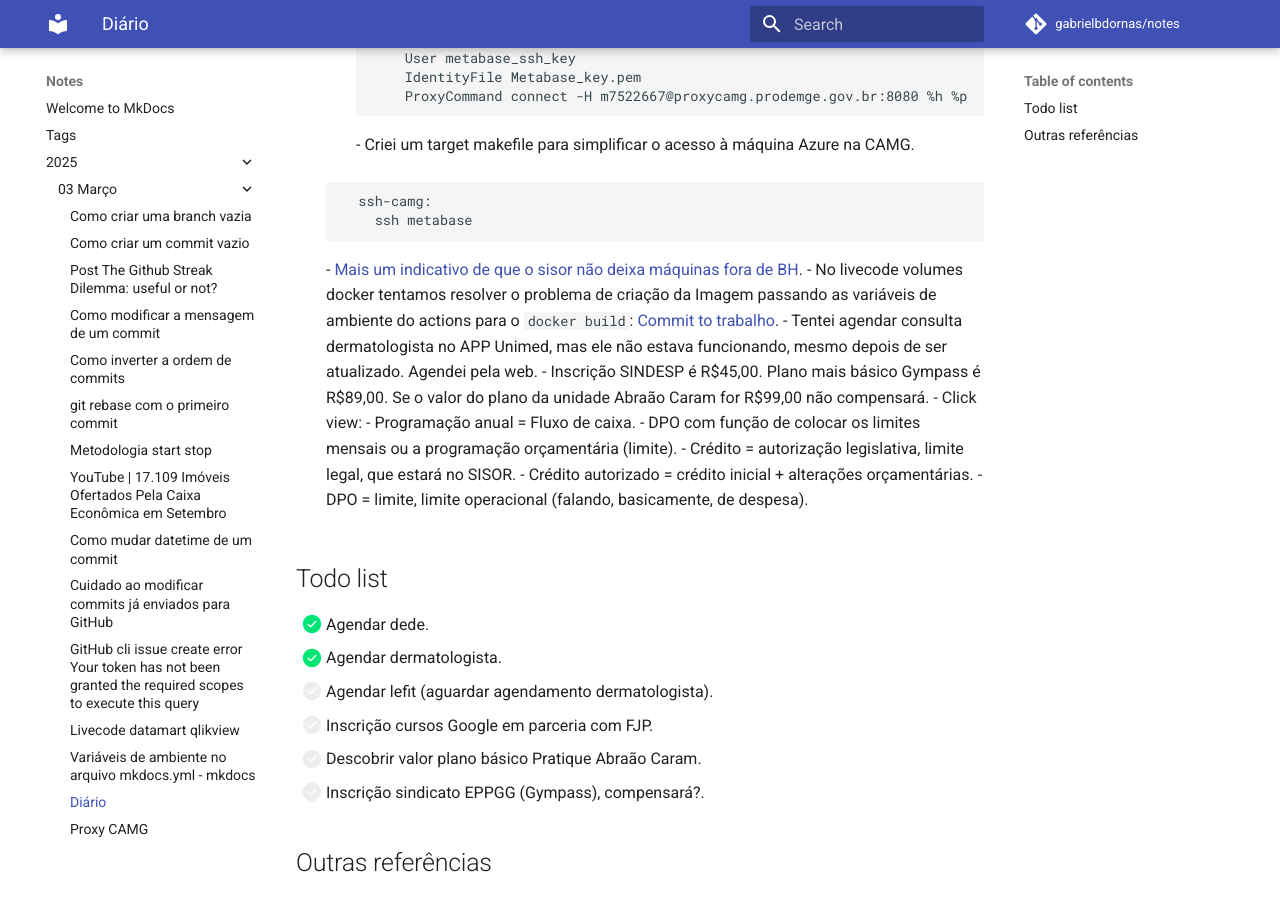
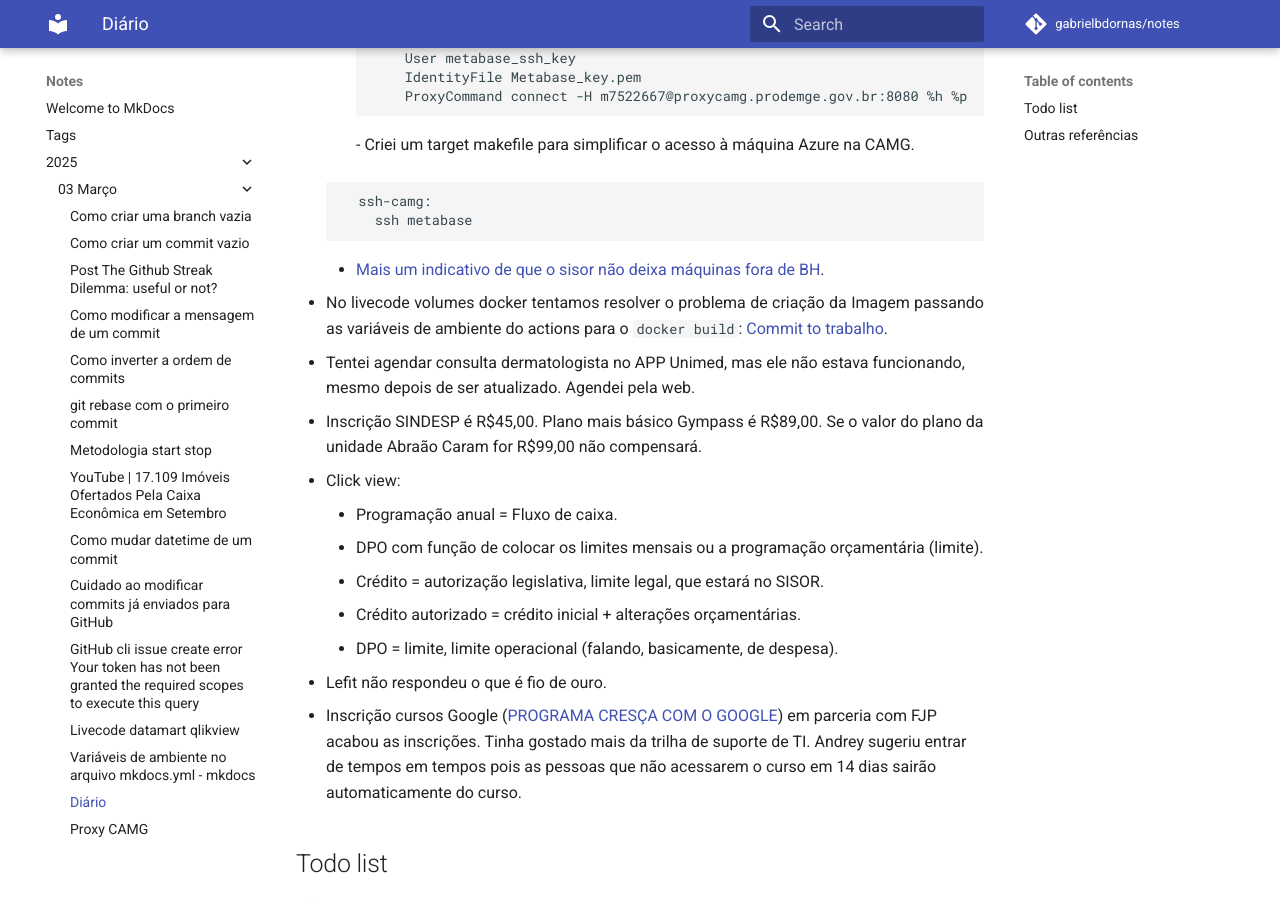
Before and after one commit to gabrielbdornass/notes2, an MkDocs documentation site: the page built from docs/2025/03_Março/20250320_diario.md, in a window 1280 px wide and 900 px high, scrolled down 396 px. Built offline with MkDocs 1.6.1 and Material for MkDocs 9.7.7, drawn with Linux system fonts in a browser that asks for light colours; comment, search, counter and statistics services are not loaded.

Commit message:
Melhora diário 20/03/2025

````diff
--- a/docs/2025/03_Março/20250320_diario.md
+++ b/docs/2025/03_Março/20250320_diario.md
@@ -23,7 +23,9 @@ tags:
         ssh-camg:
           ssh metabase
       ```
+
     - [Mais um indicativo de que o sisor não deixa máquinas fora de BH](https://github.com/splor-mg/dados-sisor-2025/issues/9#issuecomment-2740514275).
+
 - No livecode volumes docker tentamos resolver o problema de criação da Imagem passando as variáveis de ambiente do actions para o `docker build`: [Commit to trabalho](https://github.com/splor-mg/volumes-docker/commit/9f9eb2fb5b6019af54b23f094932f8a7732296e9).
 - Tentei agendar consulta dermatologista no APP Unimed, mas ele não estava funcionando, mesmo depois de ser atualizado. Agendei pela web.
 - Inscrição SINDESP é R$45,00. Plano mais básico Gympass é R$89,00. Se o valor do plano da unidade Abraão Caram for R$99,00 não compensará.
@@ -33,15 +35,18 @@ tags:
     - Crédito = autorização legislativa, limite legal, que estará no SISOR.
       - Crédito autorizado = crédito inicial + alterações orçamentárias.
     - DPO = limite, limite operacional (falando, basicamente, de despesa).
+- Lefit não respondeu o que é fio de ouro.
+- Inscrição cursos Google ([PROGRAMA CRESÇA COM O GOOGLE](https://fjp.mg.gov.br/programa-cresca-com-o-google/)) em parceria com FJP acabou as inscrições.
+Tinha gostado mais da trilha de suporte de TI.
+Andrey sugeriu entrar de tempos em tempos pois as pessoas que não acessarem o curso em 14 dias sairão automaticamente do curso.
 
 ## Todo list
 
 - [x] Agendar dede.
 - [x] Agendar dermatologista.
 - [ ] Agendar lefit (aguardar agendamento dermatologista).
-- [ ] Inscrição cursos Google em parceria com FJP.
 - [ ] Descobrir valor plano básico Pratique Abraão Caram.
-- [ ] Inscrição sindicato EPPGG (Gympass), compensará?.
+    - [ ] Inscrição sindicato EPPGG (Gympass), compensará?.
 
 ## Outras referências
 
````
